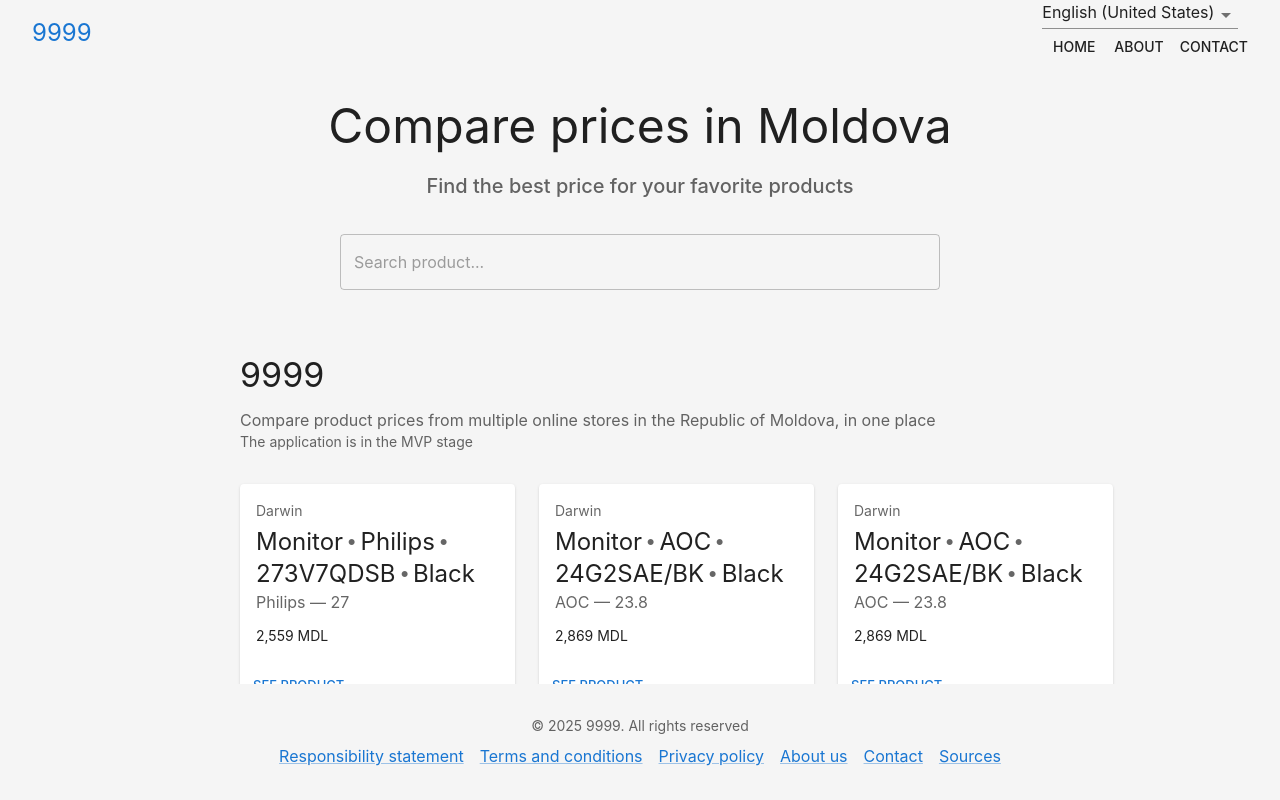
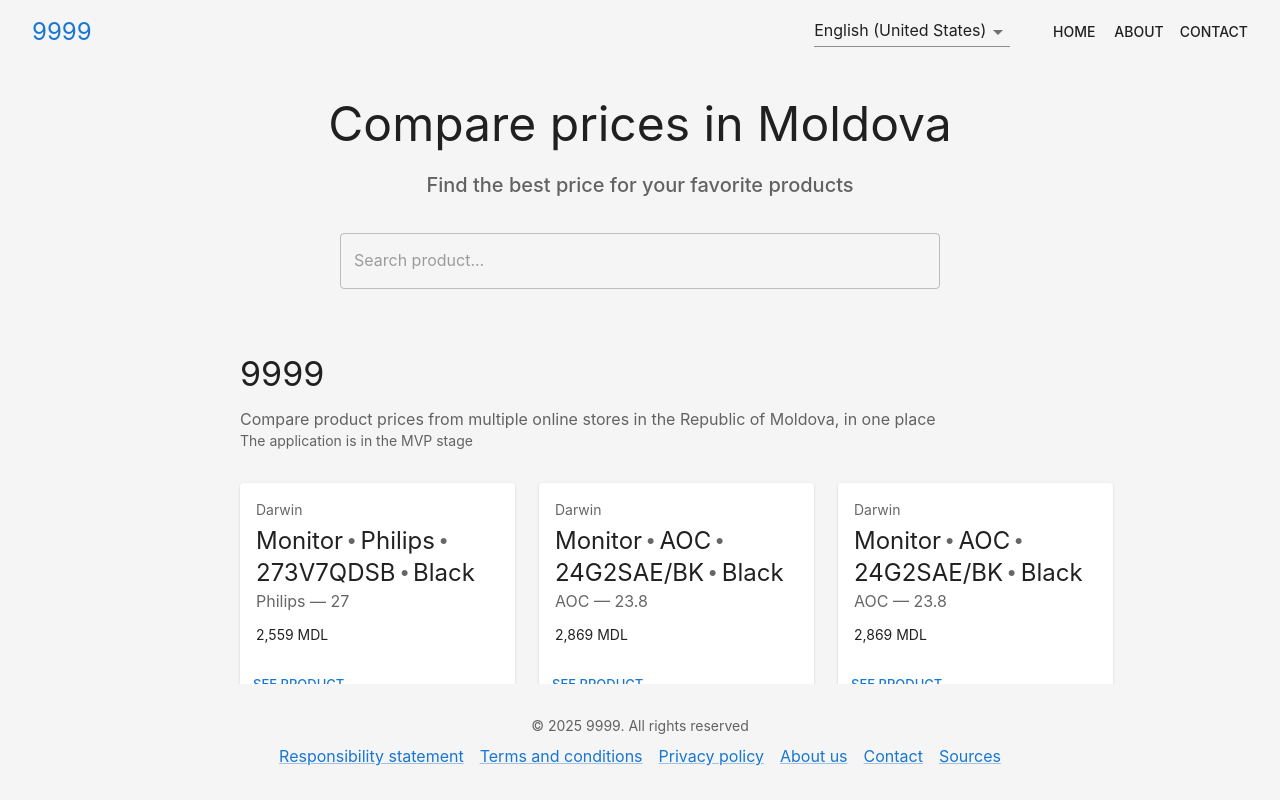
Before and after one commit to edcedcedcedc/tech-search-engine, a React (Vite) app in the folder web/: page / in a window 1280 px wide. Built offline with nearby package versions, Linux system fonts and the light colour scheme; some icons are missing.

Commit message:
refactor: removed tailwindcss

```diff
--- a/web/src/components/Header.tsx
+++ b/web/src/components/Header.tsx
@@ -44,7 +44,14 @@ const Header: React.FC = () => {
             9999
           </Typography>
         </Button>
-        <div className="flex justify-center items-center gap-4">
+        <Box
+          sx={{
+            display: "flex",
+            justifyContent: "center",
+            alignItems: "center",
+            gap: 4,
+          }}
+        >
           <Select
             labelId="language-selector"
             id="language-selector"
@@ -74,7 +81,7 @@ const Header: React.FC = () => {
               </Button>
             ))}
           </Box>
-        </div>
+        </Box>
       </Toolbar>
     </AppBar>
   );
```
